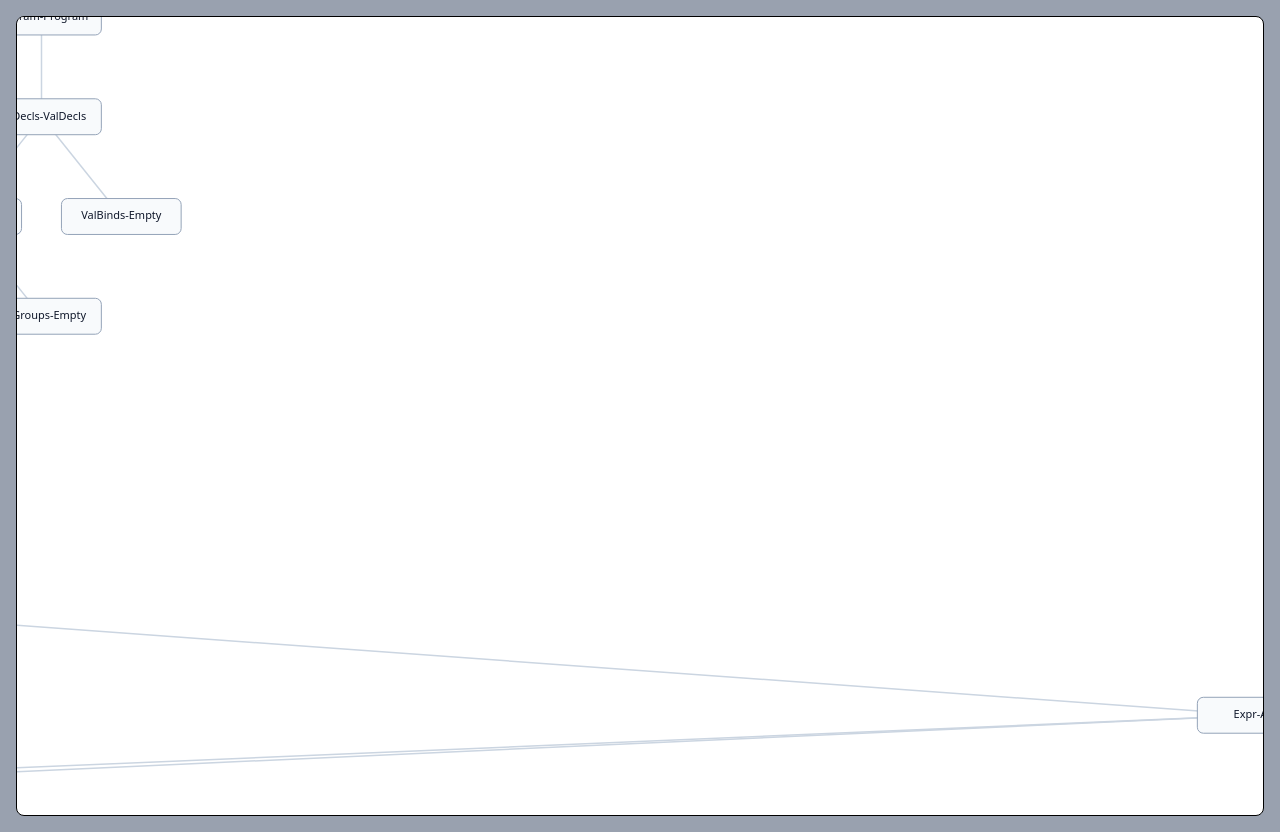
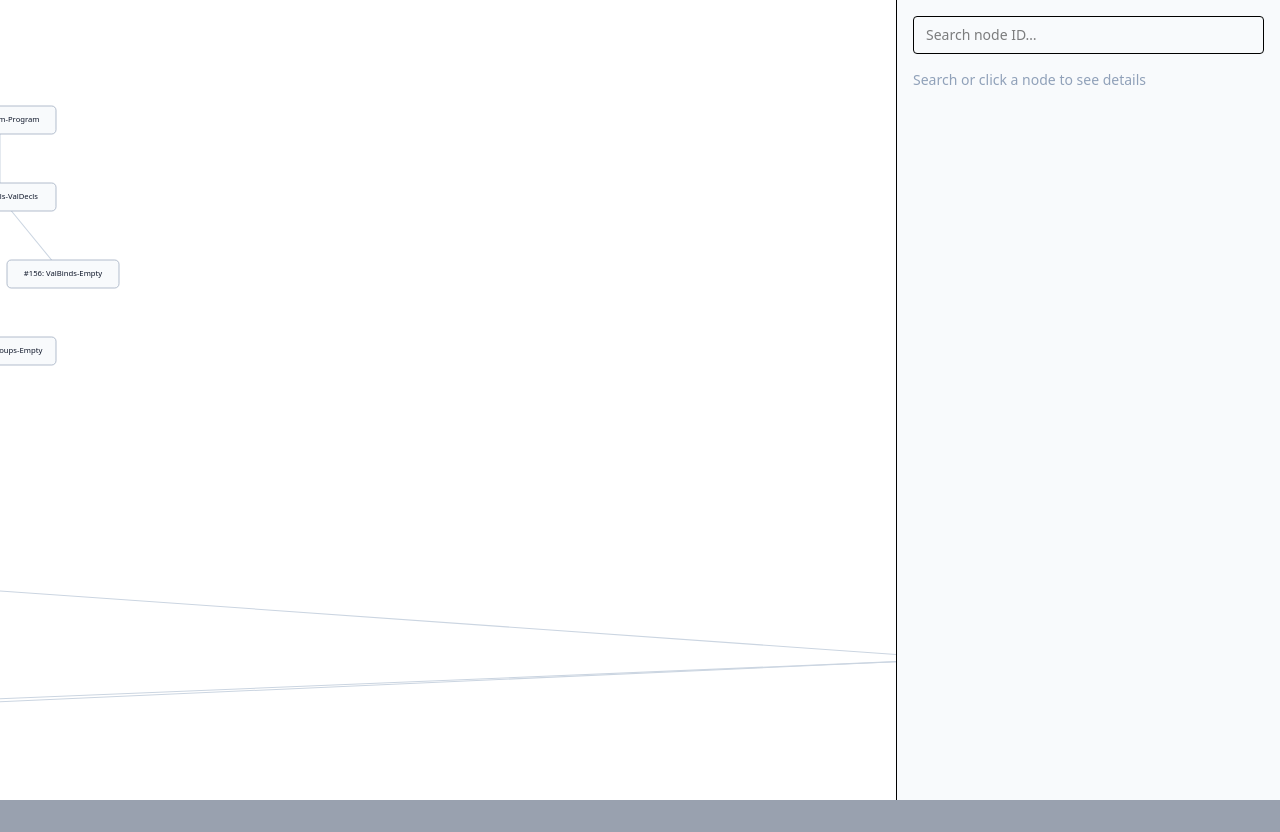
Before and after one commit to aidinio/HTC-Visualizer, a Vue app: page / in a window 1280 px wide. After the commit the page ends 800 px from the top, so only its background shows below. Built offline with nearby package versions, Linux system fonts and the light colour scheme.

Commit message:
feat: add node search and fullscreen the frame

```diff
--- a/src/App.vue
+++ b/src/App.vue
@@ -6,11 +6,9 @@ const { data, error } = useDerivationGraph();
 </script>
 
 <template>
-  <div class="p-4">
     <div v-if="error" class="text-red-600 mb-2">
       {{ error }}
     </div>
 
     <DerivationGraphView v-if="data" :graph="data" />
-  </div>
 </template>
--- a/src/components/DerivationGraphView.vue
+++ b/src/components/DerivationGraphView.vue
@@ -7,6 +7,7 @@ const props = defineProps<{ graph: DerivationGraph }>();
 
   const svgRef = ref<SVGSVGElement | null>(null);
   const selectedNodeId = ref<number | null>(null);
+  const searchQuery = ref("");
 
   let zoomBehavior: d3.ZoomBehavior<SVGSVGElement, unknown>;
   let zoomLayer: d3.Selection<SVGGElement, unknown, null, undefined>;
@@ -19,7 +20,7 @@ const selectedNode = computed(() =>
 
   const parentNode = computed(() => {
     if (!selectedNode.value) return null;
-  const link = props.graph.links.find(l => l.target === selectedNode.value!.id);
+    const link = props.graph.links.find(l => l.target === selectedNode.value.id);
     return link
       ? props.graph.nodes.find(n => n.id === link.source) ?? null
       : null;
@@ -28,17 +29,37 @@ const parentNode = computed(() => {
   const childNodes = computed(() => {
     if (!selectedNode.value) return [];
     return props.graph.links
-    .filter(l => l.source === selectedNode.value!.id)
+      .filter(l => l.source === selectedNode.value.id)
       .map(l => props.graph.nodes.find(n => n.id === l.target))
       .filter(Boolean) as Node[];
+  });
+
+  const siblingNodes = computed(() => {
+    if (!parentNode.value || !selectedNode.value) return [];
+    return props.graph.links
+      .filter(
+        l =>
+          l.source === parentNode.value.id &&
+          l.target !== selectedNode.value.id
+      )
+      .map(l => props.graph.nodes.find(n => n.id === l.target))
+      .filter(Boolean) as Node[];
+  });
+
+  /* ---------- Search ---------- */
+  const searchResults = computed(() => {
+    if (!searchQuery.value) return [];
+    const q = Number(searchQuery.value);
+    if (Number.isNaN(q)) return [];
+    return props.graph.nodes.filter(n => n.id === q);
   });
 
   /* ---------- Graph rendering ---------- */
   function renderGraph(graph: DerivationGraph) {
     if (!svgRef.value) return;
 
-  const width = 1200;
-  const height = 800;
+    const width = window.innerWidth;
+    const height = window.innerHeight;
 
     d3.select(svgRef.value).selectAll("*").remove();
 
@@ -64,7 +85,7 @@ function renderGraph(graph: DerivationGraph) {
         return parent ? parent.source.toString() : null;
       })(graph.nodes);
 
-  const treeLayout = d3.tree<Node>().nodeSize([160, 100]);
+    const treeLayout = d3.tree<Node>().nodeSize([180, 110]);
     const hierarchyRoot = treeLayout(rootNode);
 
     /* ---------- Store positions ---------- */
@@ -97,10 +118,10 @@ function renderGraph(graph: DerivationGraph) {
       .on("click", (_, d) => selectNode(d.data.id));
 
     nodes.append("rect")
-    .attr("x", -60)
-    .attr("y", -18)
-    .attr("width", 120)
-    .attr("height", 36)
+      .attr("x", -80)
+      .attr("y", -20)
+      .attr("width", 160)
+      .attr("height", 40)
       .attr("rx", 6)
       .attr("fill", d =>
         d.data.id === selectedNodeId.value ? "#e0f2fe" : "#f8fafc"
@@ -112,32 +133,30 @@ function renderGraph(graph: DerivationGraph) {
       .attr("dominant-baseline", "middle")
       .attr("font-size", 11)
       .attr("fill", "#0f172a")
-    .text(d => d.data.rule);
+      .text(d => `#${d.data.id}: ${d.data.rule}`);
   }
 
   /* ---------- Selection + focus ---------- */
   function selectNode(id: number) {
     selectedNodeId.value = id;
     focusNode(id);
-  renderGraph(props.graph); // update highlight
+    renderGraph(props.graph);
   }
 
   function focusNode(id: number) {
     if (!svgRef.value) return;
-
     const pos = nodePositions.get(id);
     if (!pos) return;
 
-  const width = 1200;
-  const height = 800;
+    const width = window.innerWidth;
+    const height = window.innerHeight;
     const scale = 1.2;
 
     const tx = width / 2 - pos.x * scale;
     const ty = height / 2 - pos.y * scale;
 
-  const svg = d3.select(svgRef.value);
-
-  svg.transition()
+    d3.select(svgRef.value)
+      .transition()
       .duration(500)
       .call(
         zoomBehavior.transform,
@@ -145,34 +164,44 @@ function focusNode(id: number) {
       );
   }
 
-
   onMounted(() => renderGraph(props.graph));
   watch(() => props.graph, renderGraph, { deep: true });
-
-const siblingNodes = computed(() => {
-  if (!parentNode.value) return [];
-
-  return props.graph.links
-    .filter(
-      l =>
-        l.source === parentNode.value!.id &&
-        l.target !== selectedNode.value!.id
-    )
-    .map(l => props.graph.nodes.find(n => n.id === l.target))
-    .filter(Boolean) as Node[];
-});
-
   </script>
 
+  <template>
+    <div class="flex w-screen h-screen overflow-hidden">
+      <!-- Graph -->
+      <svg
+        ref="svgRef"
+        class="flex-1 h-full bg-white"
+      />
 
-<template>
-  <div class="flex gap-4">
-    <!-- Graph -->
-    <svg ref="svgRef" class="w-full h-[800px] border rounded-lg bg-white" />
+      <!-- Sidebar -->
+      <aside class="w-96 h-full border-l bg-slate-50 p-4 overflow-y-auto text-sm">
+        <!-- Search -->
+        <div class="mb-4">
+          <input
+            v-model="searchQuery"
+            type="text"
+            placeholder="Search node ID…"
+            class="w-full px-3 py-2 border rounded"
+          />
+          <ul v-if="searchResults.length" class="mt-2">
+            <li
+              v-for="n in searchResults"
+              :key="n.id"
+              class="cursor-pointer text-blue-600 hover:underline"
+              @click="selectNode(n.id)"
+            >
+              #{{ n.id }} — {{ n.rule }}
+            </li>
+          </ul>
+        </div>
 
-    <!-- Side panel -->
-    <div v-if="selectedNode" class="w-80 border rounded-lg p-4 bg-slate-50 text-sm">
-      <h2 class="font-semibold mb-2">Node {{ selectedNode.id }}</h2>
+        <div v-if="selectedNode">
+          <h2 class="font-semibold mb-2">
+            Node #{{ selectedNode.id }}
+          </h2>
 
           <p class="mb-2">
             <strong>Rule:</strong><br />
@@ -196,7 +225,10 @@ const siblingNodes = computed(() => {
           </p>
 
           <div v-if="parentNode" class="mb-3">
-        <button class="text-blue-600 hover:underline" @click="selectNode(parentNode.id)">
+            <button
+              class="text-blue-600 hover:underline"
+              @click="selectNode(parentNode.id)"
+            >
               ↑ Go to parent
             </button>
           </div>
@@ -204,9 +236,13 @@ const siblingNodes = computed(() => {
           <div class="mb-3">
             <strong>Siblings:</strong>
             <ul class="list-disc ml-5 mt-1">
-          <li v-for="sib in siblingNodes" :key="sib.id" class="cursor-pointer text-blue-600 hover:underline"
-            @click="selectNode(sib.id)">
-            {{ sib.rule }}
+              <li
+                v-for="sib in siblingNodes"
+                :key="sib.id"
+                class="cursor-pointer text-blue-600 hover:underline"
+                @click="selectNode(sib.id)"
+              >
+                #{{ sib.id }} — {{ sib.rule }}
               </li>
             </ul>
             <p v-if="!siblingNodes.length" class="text-slate-400">
@@ -214,13 +250,16 @@ const siblingNodes = computed(() => {
             </p>
           </div>
 
-
           <div>
             <strong>Children:</strong>
             <ul class="list-disc ml-5 mt-1">
-          <li v-for="child in childNodes" :key="child.id" class="cursor-pointer text-blue-600 hover:underline"
-            @click="selectNode(child.id)">
-            {{ child.rule }}
+              <li
+                v-for="child in childNodes"
+                :key="child.id"
+                class="cursor-pointer text-blue-600 hover:underline"
+                @click="selectNode(child.id)"
+              >
+                #{{ child.id }} — {{ child.rule }}
               </li>
             </ul>
             <p v-if="!childNodes.length" class="text-slate-400">
@@ -228,5 +267,10 @@ const siblingNodes = computed(() => {
             </p>
           </div>
         </div>
+
+        <p v-else class="text-slate-400">
+          Search or click a node to see details
+        </p>
+      </aside>
     </div>
   </template>
```
Lines whose indentation alone changed are shown as unchanged.
